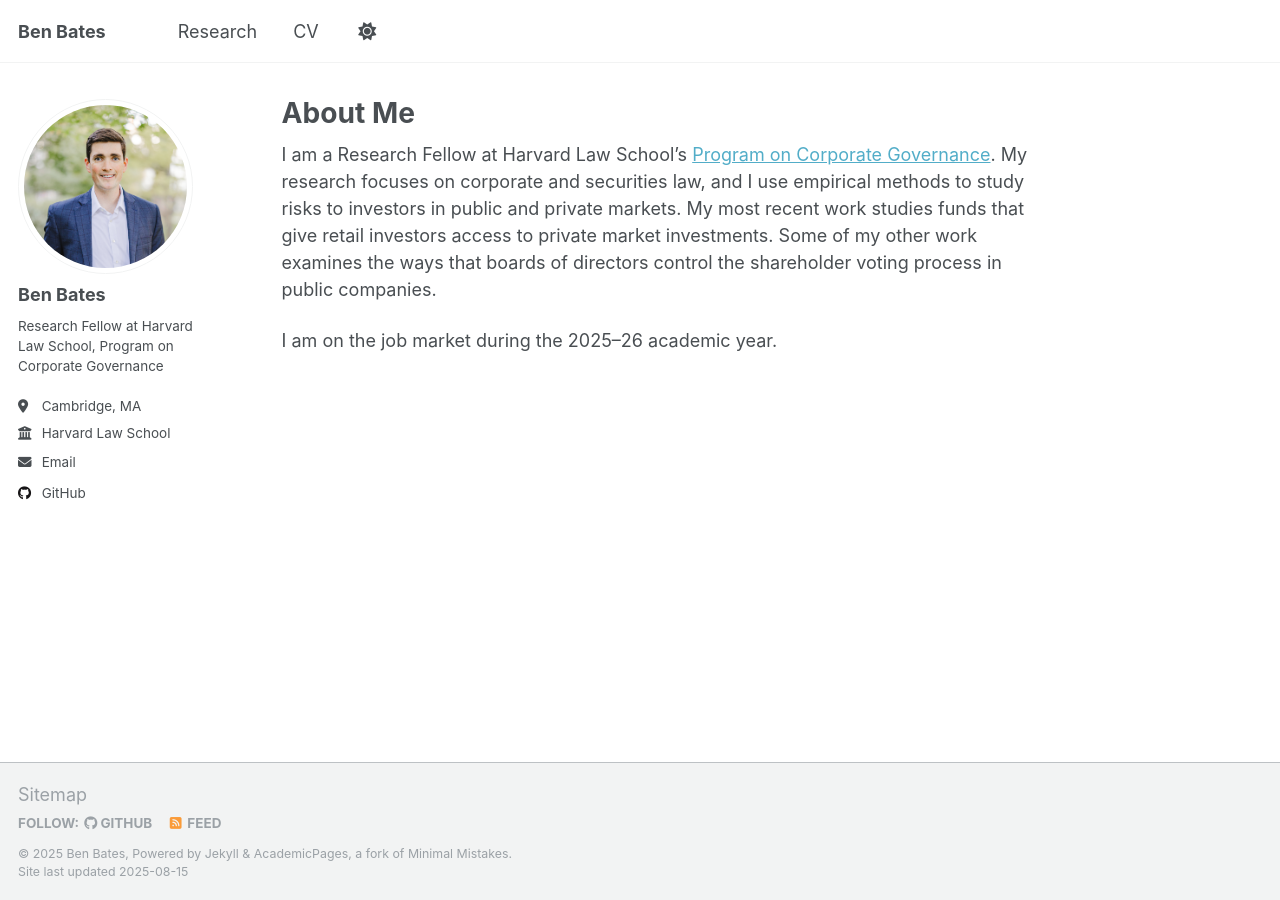
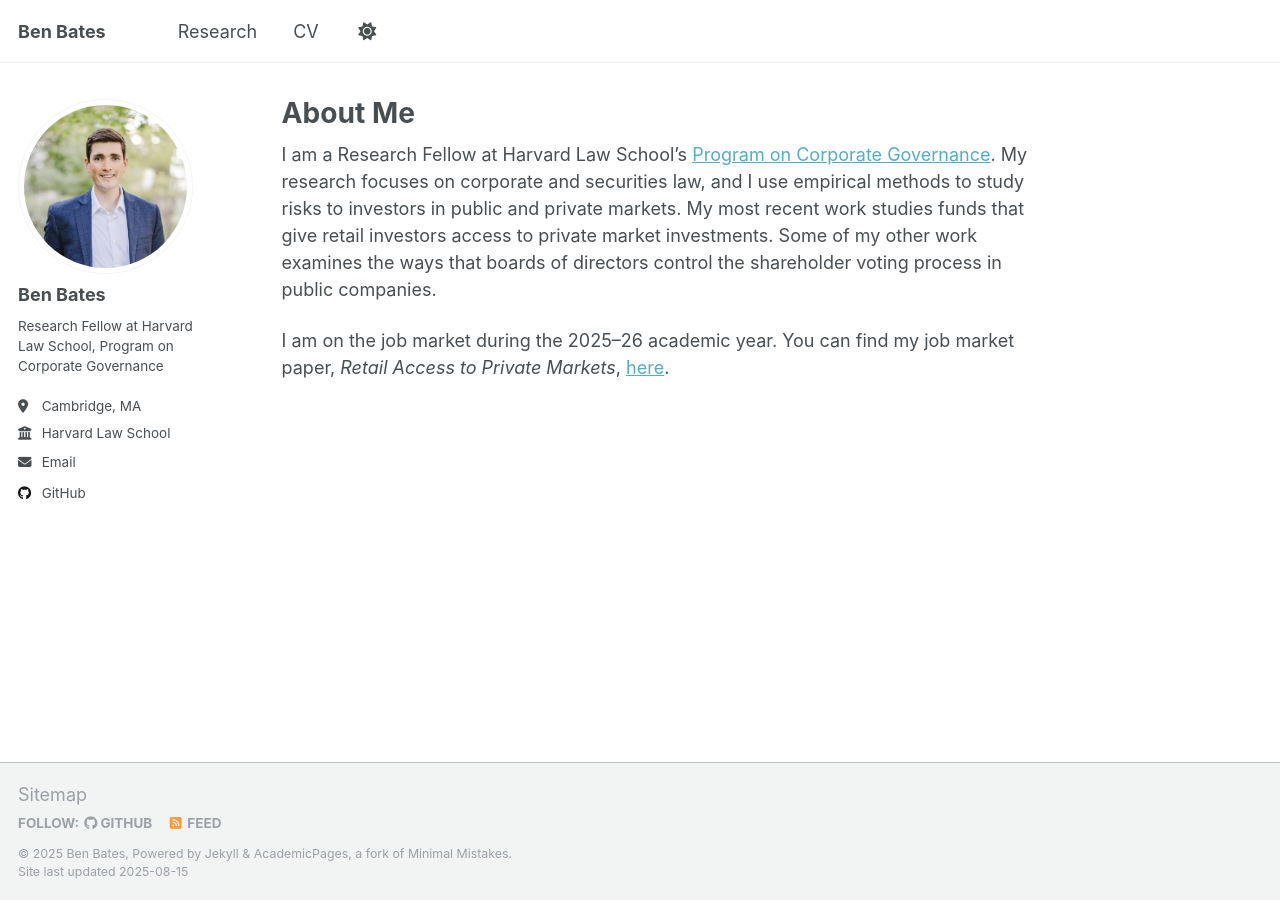
Before and after one commit to ben-bates/ben-bates.github.io, a Jekyll site: the page built from _pages/about.md, in a window 1280 px wide. Built offline with Jekyll 4.4.1, drawn with Linux system fonts in a browser that asks for light colours; a script that is not in the unit is left out.

Commit message:
Update about.md

```diff
--- a/_pages/about.md
+++ b/_pages/about.md
@@ -9,4 +9,4 @@ redirect_from:
 
 I am a Research Fellow at Harvard Law School's [Program on Corporate Governance](https://pcg.law.harvard.edu/). My research focuses on corporate and securities law, and I use empirical methods to study risks to investors in public and private markets. My most recent work studies funds that give retail investors access to private market investments. Some of my other work examines the ways that boards of directors control the shareholder voting process in public companies.
 
-I am on the job market during the 2025--26 academic year.
+I am on the job market during the 2025--26 academic year. You can find my job market paper, *Retail Access to Private Markets*, [here](https://ben-bates.github.io/files/Bates - Retail Access to Private Markets.pdf).
```
